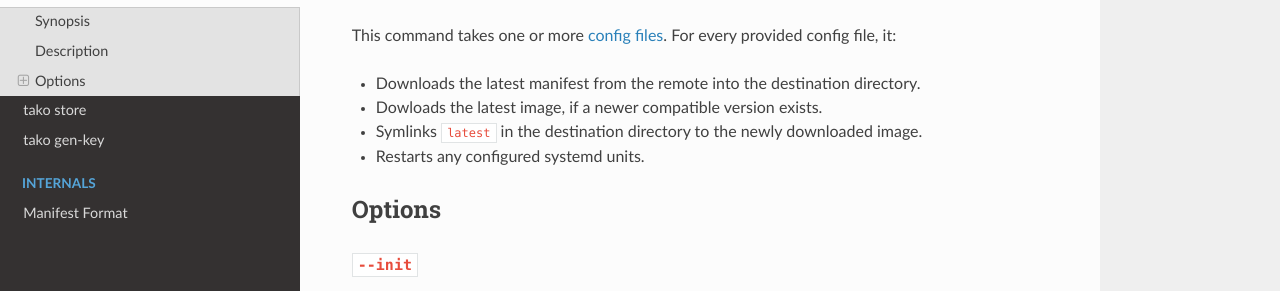
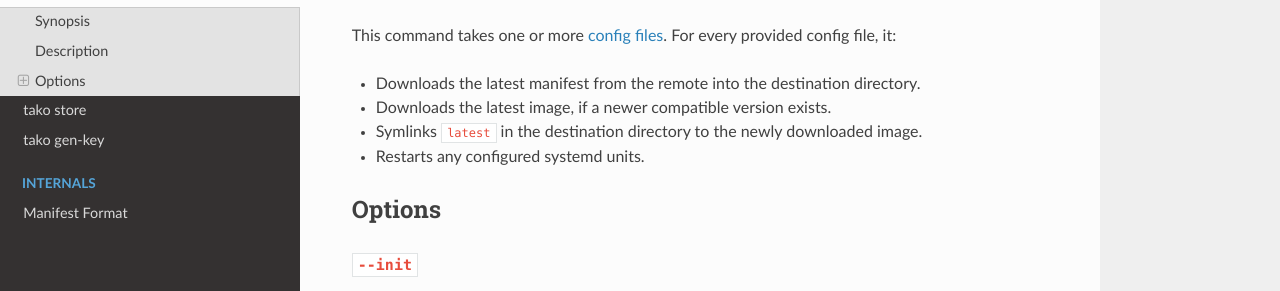
Before and after one commit to ruuda/tako, an MkDocs documentation site: the page built from docs/tako-fetch.md, in a window 1280 px wide and 1111 px high. Shown: the part 366-657 px from the top of the window. Built offline with MkDocs 1.6.1, drawn with Linux system fonts in a browser that asks for light colours; nearby versions of some CDN libraries; old or Windows-style settings are respelled for this version of MkDocs.

Commit message:
Fix typo

```diff
--- a/docs/tako-fetch.md
+++ b/docs/tako-fetch.md
@@ -13,7 +13,7 @@
 provided config file, it:
 
  * Downloads the latest manifest from the remote into the destination directory.
- * Dowloads the latest image, if a newer compatible version exists.
+ * Downloads the latest image, if a newer compatible version exists.
  * Symlinks `latest` in the destination directory to the newly downloaded image.
  * Restarts any configured systemd units.
 
```
